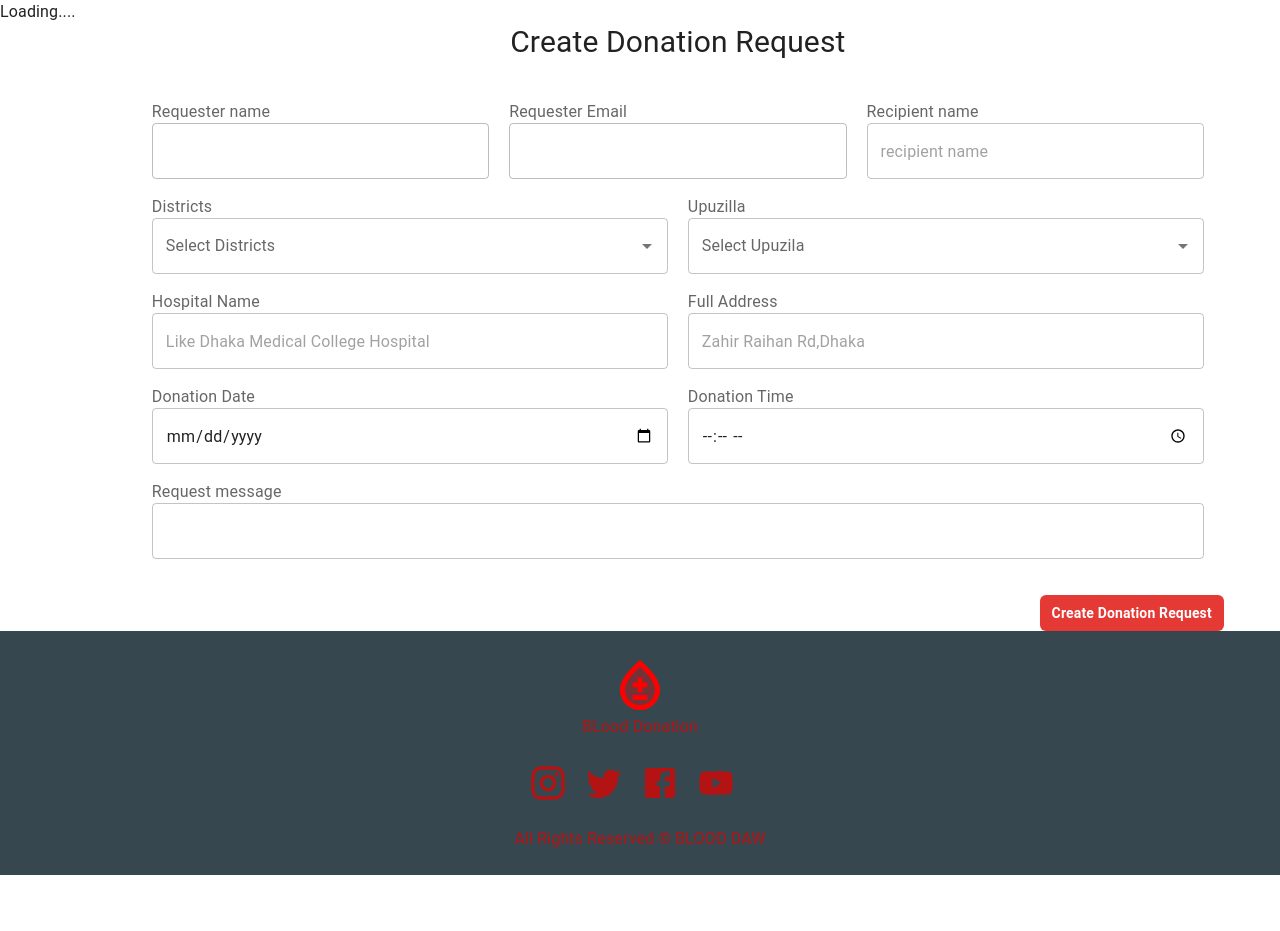
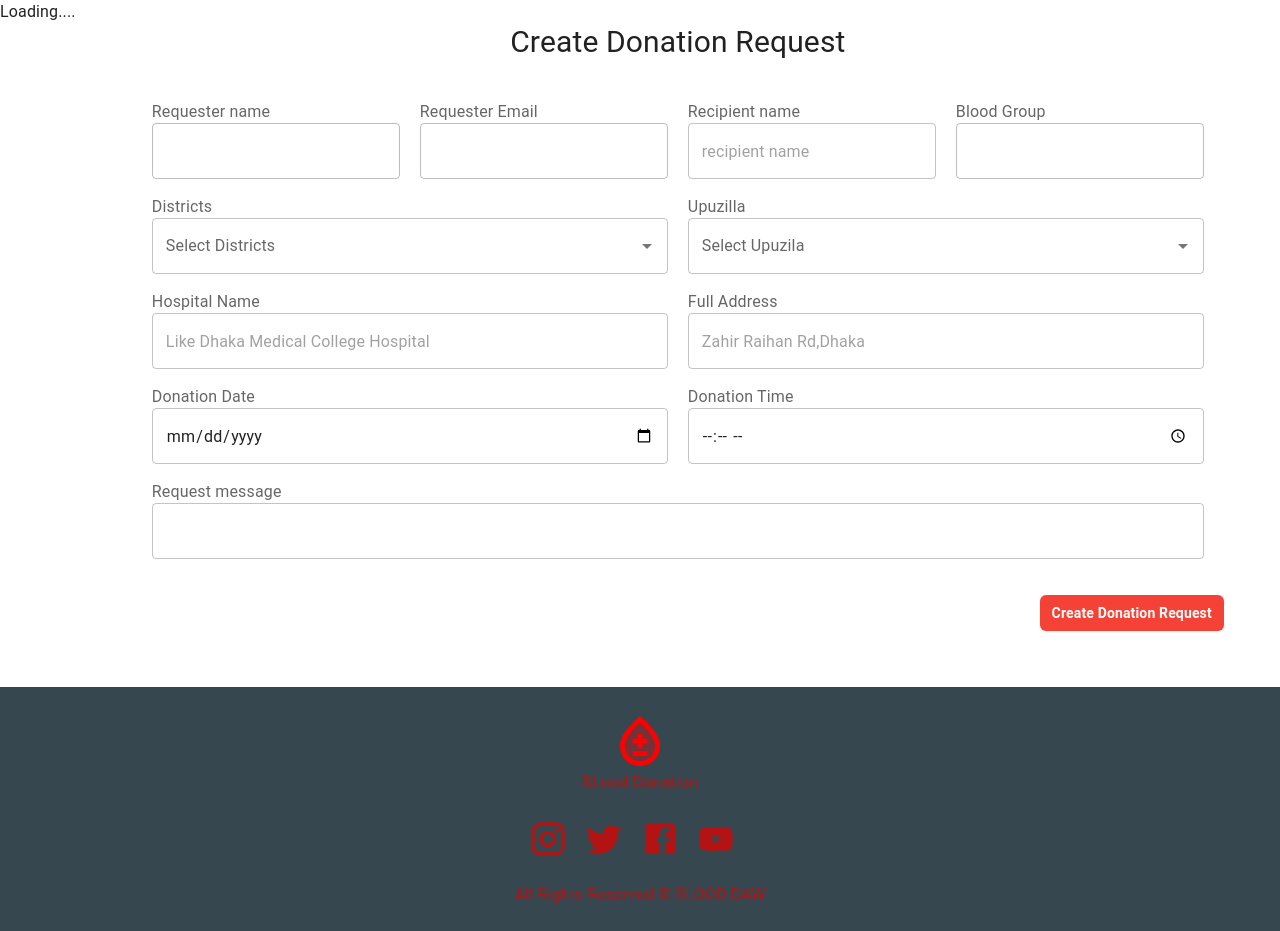
Before and after one commit to ashiqee/blood-donation-full-stack-client, a React (Vite) app: page /dashboard/create-donation-request in a window 1280 px wide. Before the commit the page ends 875 px from the top, so only its background shows below. Built offline with nearby package versions, Linux system fonts and the light colour scheme; no server answers.

Commit message:
get all donation req and post req

```diff
--- a/src/Pages/Dashboard/AdminHome/AllBloodDonationReq/AllDonationReq.jsx
+++ b/src/Pages/Dashboard/AdminHome/AllBloodDonationReq/AllDonationReq.jsx
@@ -1,5 +1,18 @@
+import useDataForAdmin from "../../../../hooks/useDataForAdmin";
+
+
 const AllDonationReq = () => {
-  return <div>Donation</div>;
+
+  const { donationsReqs, isDonationLoading, refetch } = useDataForAdmin()
+
+
+  console.log(donationsReqs);
+
+
+  return <div>Donation {donationsReqs?.length}
+
+    {donationsReqs.map((data) => <li key={data._id}>{data.requesterEmail}</li>)}
+  </div>;
 };
 
 export default AllDonationReq;
--- a/src/Pages/Dashboard/Donor/CreateDonation.jsx
+++ b/src/Pages/Dashboard/Donor/CreateDonation.jsx
@@ -6,12 +6,17 @@ import useAuth from "../../../hooks/useAuth";
 import useDistricts from "../../../hooks/useDistricts";
 
 import useSingleUserData from "../../../hooks/useSingleUserData";
+import useAxiosSecure from './../../../hooks/useAxiosSecure';
+import Swal from "sweetalert2";
+import { useEffect } from "react";
+
 
 const CreateDonation = () => {
   const { user } = useAuth();
   const [districts, handleDistricts, upuzzila] = useDistricts();
 
   const [userInfo, isUserLoading, refetch] = useSingleUserData();
+  const axiosSecure = useAxiosSecure()
 
   const bloodGroup = [
     { id: 1, name: "A+" },
@@ -24,42 +29,104 @@ const CreateDonation = () => {
     { id: 8, name: "O-" },
   ];
 
+
+
+
+
   const handleSubmit = async (e) => {
     e.preventDefault();
     const data = new FormData(e.currentTarget);
+
+
+    if (userInfo?.status === "Blocked") {
+      return <>
+        {Swal.fire({
+          title: `You Status Blocked!`,
+          text: "can not donation request",
+          icon: 'error',
+          position: 'center',
+          timer: 1500
+        })}
+      </>
+    }
+
+
+    const donationReqData = {
+      requesterName: user?.displayName,
+      requesterEmail: user?.email,
+      recipientName: data.get("recipientName"),
+      blood: userInfo?.blood,
+      districts: data.get("districts"),
+      upuzlia: data.get("upuzlia"),
+      hospitalInfo: data.get("hospitalInfo"),
+      donorReqAddress: data.get("donorReqAddress"),
+      donateDate: data.get("donateDate"),
+      donateTime: data.get("donateTime"),
+      reqMessage: data.get("reqMessage"),
+      donationStatus: "pending"
+    };
+
+    await axiosSecure.post(`/donationReqs`, donationReqData)
+      .then(res => {
+        console.log(res.data)
+
+        if (res.data.modifiedCount > 0) {
+          Swal.fire({
+            title: `Donation request submit Successfully!`,
+            icon: 'success',
+            position: 'center',
+            timer: 1500
+          })
+
+
+        } else {
+          Swal.fire({
+            title: `Donation request submit unsuccessfull!`,
+            icon: 'error',
+            position: 'center',
+            timer: 1500
+          })
+        }
+
+      })
+
+
+
+
   };
 
   return (
-    <div className="container mx-auto">
+    <div className="container mb-14 mx-auto">
       <Box component="form" onSubmit={handleSubmit}>
         <div className="bg-white px-4 pb-4 pt-5 sm:p-6 sm:pb-4">
           <h2 className="text-3xl mb-5 text-center">Create Donation Request</h2>
+          {userInfo?.status === 'Blocked' ? <> <h4 className="px-4 text-red-900"> Your status now {userInfo?.status} </h4></> : <></>}
           <div className="flex-col space-y-4 my-auto items-center justify-center  p-5 gap-5">
             <div className="md:flex gap-5">
               <div className="w-full">
                 <InputLabel>Requester name</InputLabel>
                 <TextField
                   type="text"
-                  id="name"
-                  name="name"
+                  id="requesterName"
+                  name="requesterName"
                   value={userInfo?.name}
                   defaultValue={userInfo?.name}
                   disabled
-                  autoComplete="name"
+
                   className="font-bold w-full text-black"
                 />
               </div>
               <div className="w-full">
                 <InputLabel>Requester Email</InputLabel>
                 <TextField
-                  type="text"
-                  id="email"
-                  name="email"
+                  type="email"
+                  id="requesterEmail"
+                  name="requesterEmail"
                   value={userInfo?.email}
                   defaultValue={userInfo?.name}
                   disabled
                   className="w-full"
-                  autoComplete="name"
+
                 />
               </div>
               <div className="w-full">
@@ -73,17 +140,18 @@ const CreateDonation = () => {
                 />
               </div>
               {/* Blood  */}
-              {/* <div className="w-full">
+              <div className="w-full">
+                <InputLabel>Blood Group</InputLabel>
                 <TextField
                   type="text"
                   id="blood"
                   name="blood"
-                  label="Blood Group"
                   defaultValue={userInfo?.blood}
                   autoComplete="name"
+                  className="w-full"
                   disabled
                 />
-              </div> */}
+              </div>
             </div>
 
             <div className="flex gap-5">
@@ -115,8 +183,8 @@ const CreateDonation = () => {
                 <TextField
                   className="w-full"
                   type="text"
-                  id="address"
-                  name="address"
+                  id="hospitalInfo"
+                  name="hospitalInfo"
                   placeholder="Like Dhaka Medical College Hospital"
                 />
               </div>
@@ -128,8 +196,8 @@ const CreateDonation = () => {
                 <TextField
                   className="w-full"
                   type="text"
-                  id="address"
-                  name="address"
+                  id="donorReqAddress"
+                  name="donorReqAddress"
                   placeholder="Zahir Raihan Rd,Dhaka"
                 />
               </div>
@@ -170,12 +238,24 @@ const CreateDonation = () => {
         </div>
 
         <div className=" sm:flex sm:flex-row-reverse sm:px-6">
-          <button
-            type="submit"
-            className="inline-flex w-full justify-center rounded-md bg-red-600 px-3 py-2 text-sm font-semibold text-white shadow-sm hover:bg-red-500 sm:ml-3 sm:w-auto"
-          >
-            Create Donation Request
-          </button>
+          {
+            userInfo?.status === 'Blocked' ? <>
+              <button
+                disabled
+                type="submit"
+                className="  inline-flex w-full justify-center rounded-md bg-gray-600 px-3 py-2 text-sm font-semibold text-white shadow-sm  sm:ml-3 sm:w-auto"
+              >
+                Create Donation Request
+              </button>
+            </> : <>
+              <button
+
+                type="submit"
+                className="  inline-flex w-full justify-center rounded-md bg-red-500 px-3 py-2 text-sm font-semibold text-white shadow-sm hover:bg-red-500 sm:ml-3 sm:w-auto"
+              >
+                Create Donation Request
+              </button></>
+          }
         </div>
       </Box>
     </div>
--- /dev/null
+++ b/src/hooks/useDataForAdmin.jsx
@@ -0,0 +1,27 @@
+import { useQuery } from "@tanstack/react-query";
+import useAxiosSecure from "./useAxiosSecure";
+import useAuth from "./useAuth";
+
+const useDataForAdmin = () => {
+
+    const { loading } = useAuth()
+    const axiosSecure = useAxiosSecure()
+
+
+
+    // get all donationReq
+
+    const { data: donationsReqs, isPending: isDonationLoading, refetch } = useQuery({
+        queryKey: ['donations'],
+        enabled: !loading,
+        queryFn: async () => {
+            const res = await axiosSecure.get(`/admin/donationReqs`)
+            return res.data;
+        }
+    })
+
+
+    return { donationsReqs, isDonationLoading, refetch }
+};
+
+export default useDataForAdmin;
```
